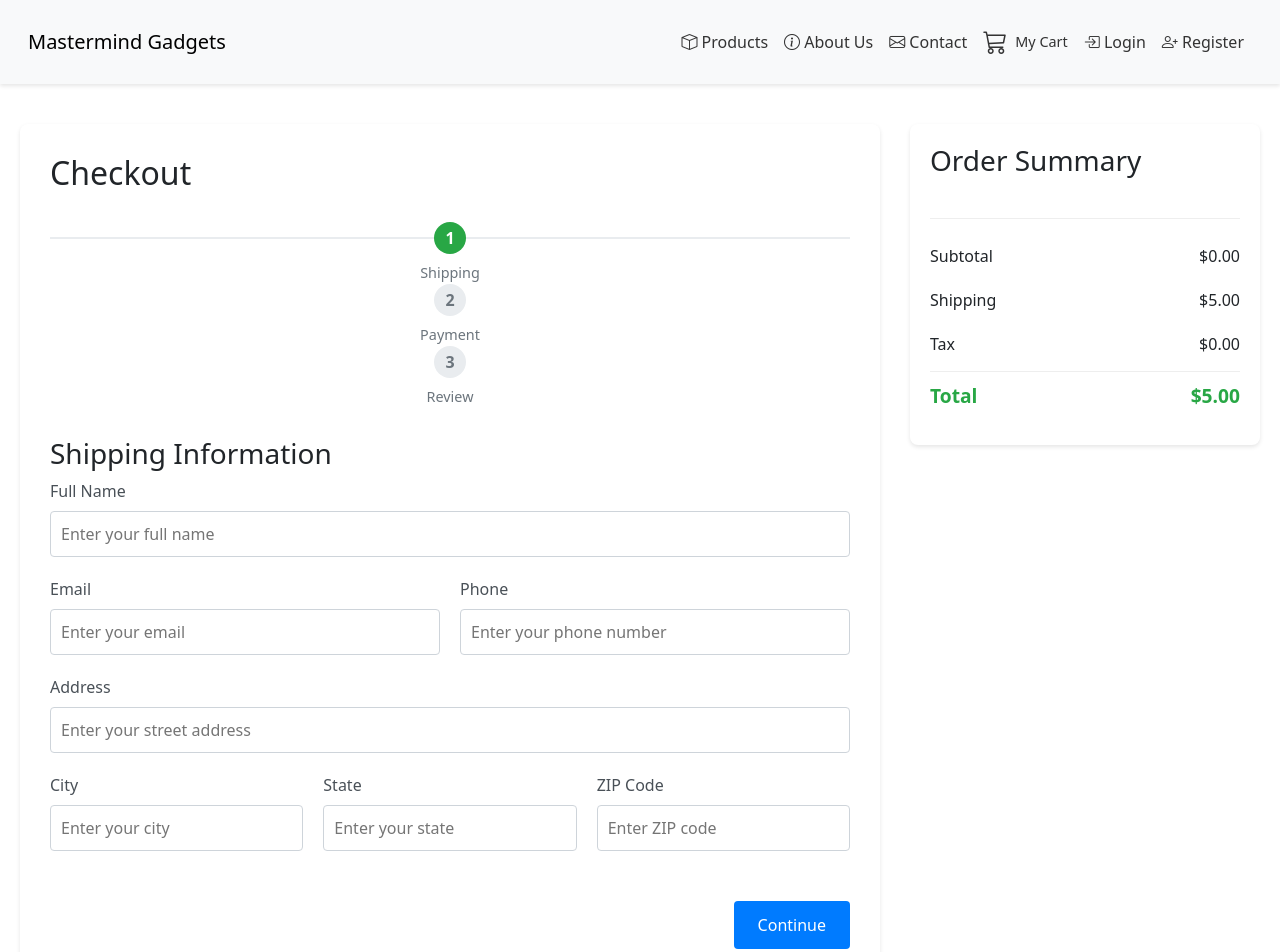
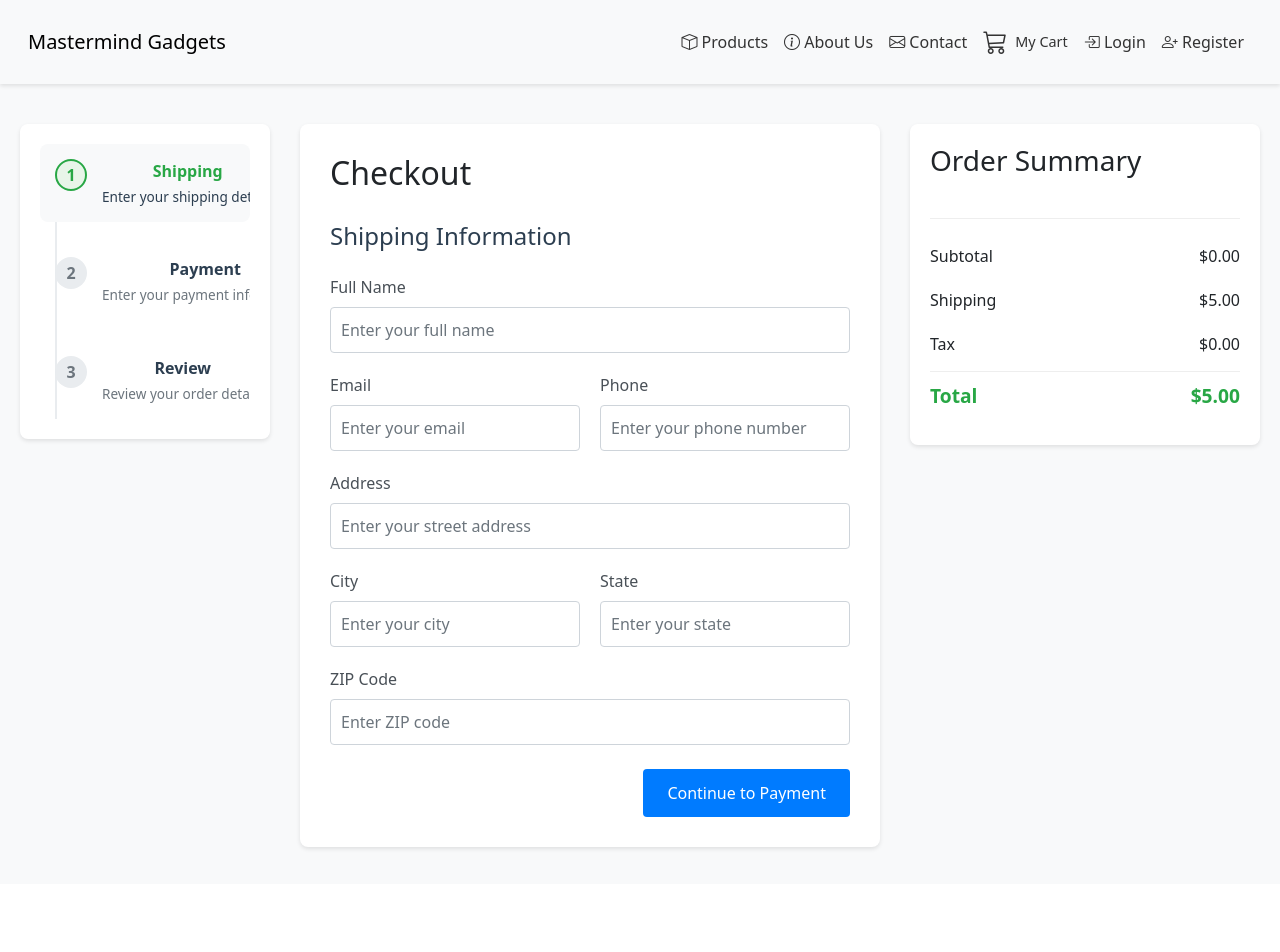
Before and after one commit to SgtSlaughter1/ecommerce, a Vue app: page /checkout in a window 1280 px wide. Shown: the top 952 px of the page. After the commit the page ends 884 px from the top, so only its background shows below. Built offline with nearby package versions, Linux system fonts and the light colour scheme.

Commit message:
MOD: Adjusted the checkout page layout

```diff
--- /dev/null
+++ b/src/components/FormComponent.vue
@@ -0,0 +1,144 @@
+<template>
+  <form @submit.prevent="handleSubmit" class="styled-form">
+    <div class="form-fields">
+      <div v-for="(field, index) in fields" :key="index" :class="['form-group', field.halfWidth ? 'half-width' : '']">
+        <label :for="field.name" class="form-label">{{ field.label }}</label>
+        <input v-if="field.type !== 'select'"
+          :type="field.type"
+          :name="field.name"
+          v-model="formData[field.name]"
+          :placeholder="field.placeholder"
+          :required="field.required"
+          class="form-input"
+        />
+        <select v-else v-model="formData[field.name]" class="form-select">
+          <option v-for="option in field.options" :key="option" :value="option">
+            {{ option }}
+          </option>
+        </select>
+      </div>
+    </div>
+    <div class="form-actions">
+      <button type="submit" class="btn btn-primary">{{ submitText }}</button>
+    </div>
+  </form>
+</template>
+
+<script>
+export default {
+  props: {
+    fields: {
+      type: Array,
+      required: true,
+    },
+    submitText: {
+      type: String,
+      default: "Submit",
+    },
+  },
+  data() {
+    return {
+      formData: {},
+    };
+  },
+  watch: {
+    fields: {
+      immediate: true,
+      handler(newFields) {
+        this.formData = newFields.reduce((acc, field) => {
+          acc[field.name] = field.default || "";
+          return acc;
+        }, {});
+      },
+    },
+  },
+  methods: {
+    handleSubmit() {
+      this.$emit("submit", this.formData);
+    },
+  },
+};
+</script>
+
+<style scoped>
+.styled-form {
+  width: 100%;
+}
+
+.form-fields {
+  display: grid;
+  grid-template-columns: repeat(2, 1fr);
+  gap: 20px;
+}
+
+.form-group {
+  grid-column: span 2;
+}
+
+.form-group.half-width {
+  grid-column: span 1;
+}
+
+.form-label {
+  display: block;
+  margin-bottom: 8px;
+  font-weight: 500;
+  color: #495057;
+}
+
+.form-input,
+.form-select {
+  width: 100%;
+  padding: 10px;
+  border: 1px solid #ced4da;
+  border-radius: 4px;
+  font-size: 1rem;
+  transition: border-color 0.2s ease, box-shadow 0.2s ease;
+}
+
+.form-input:focus,
+.form-select:focus {
+  outline: none;
+  border-color: #28a745;
+  box-shadow: 0 0 0 2px rgba(40, 167, 69, 0.25);
+}
+
+.form-input::placeholder {
+  color: #6c757d;
+}
+
+.form-actions {
+  margin-top: 24px;
+  display: flex;
+  justify-content: flex-end;
+}
+
+.btn {
+  padding: 12px 24px;
+  border-radius: 4px;
+  font-weight: 500;
+  cursor: pointer;
+  transition: all 0.3s ease;
+  border: none;
+}
+
+.btn-primary {
+  background: #007bff;
+  color: white;
+}
+
+.btn-primary:hover {
+  background: #0056b3;
+}
+
+@media (max-width: 768px) {
+  .form-fields {
+    grid-template-columns: 1fr;
+  }
+
+  .form-group,
+  .form-group.half-width {
+    grid-column: span 1;
+  }
+}
+</style>
--- a/src/views/CheckoutPage.vue
+++ b/src/views/CheckoutPage.vue
@@ -2,8 +2,8 @@
     <div class="checkout-page">
         <div class="checkout-container">
             <div class="checkout-steps">
-                <div class="checkout-main">
-                    <h2>Checkout</h2>
+                <!-- Steps Sidebar -->
+                <div class="steps-sidebar">
                     <div class="progress-bar">
                         <div
                             v-for="(step, index) in steps"
@@ -15,116 +15,44 @@
                             }"
                         >
                             <div class="step-number">{{ index + 1 }}</div>
+                            <div class="step-content">
                                 <div class="step-label">{{ step.label }}</div>
+                                <div class="step-description">{{ getStepDescription(index) }}</div>
                             </div>
-                    </div>
-
-                    <!-- Shipping Information -->
-                    <div v-show="currentStep === 0" class="checkout-form">
-                        <h3>Shipping Information</h3>
-                        <div class="form-group">
-                            <label>Full Name</label>
-                            <input
-                                type="text"
-                                v-model="shippingInfo.fullName"
-                                placeholder="Enter your full name"
-                            >
-                        </div>
-                        <div class="form-row">
-                            <div class="form-group">
-                                <label>Email</label>
-                                <input
-                                    type="email"
-                                    v-model="shippingInfo.email"
-                                    placeholder="Enter your email"
-                                >
-                            </div>
-                            <div class="form-group">
-                                <label>Phone</label>
-                                <input
-                                    type="tel"
-                                    v-model="shippingInfo.phone"
-                                    placeholder="Enter your phone number"
-                                >
-                            </div>
-                        </div>
-                        <div class="form-group">
-                            <label>Address</label>
-                            <input
-                                type="text"
-                                v-model="shippingInfo.address"
-                                placeholder="Enter your street address"
-                            >
-                        </div>
-                        <div class="form-row">
-                            <div class="form-group">
-                                <label>City</label>
-                                <input
-                                    type="text"
-                                    v-model="shippingInfo.city"
-                                    placeholder="Enter your city"
-                                >
-                            </div>
-                            <div class="form-group">
-                                <label>State</label>
-                                <input
-                                    type="text"
-                                    v-model="shippingInfo.state"
-                                    placeholder="Enter your state"
-                                >
-                            </div>
-                            <div class="form-group">
-                                <label>ZIP Code</label>
-                                <input
-                                    type="text"
-                                    v-model="shippingInfo.zipCode"
-                                    placeholder="Enter ZIP code"
-                                >
                         </div>
                     </div>
                 </div>
 
+                <!-- Main Content -->
+                <div class="checkout-main">
+                    <h2>Checkout</h2>
+
+                    <Transition mode="out-in">
+                        <!-- Shipping Information -->
+                        <div v-if="currentStep === 0" key="shipping" class="checkout-form">
+                            <h3>Shipping Information</h3>
+                            <FormComponent
+                                :fields="shippingFields"
+                                submitText="Continue to Payment"
+                                @submit="handleShippingSubmit"
+                            />
+                        </div>
+
                         <!-- Payment Information -->
-                    <div v-show="currentStep === 1" class="checkout-form">
+                        <div v-else-if="currentStep === 1" key="payment" class="checkout-form">
                             <h3>Payment Information</h3>
-                        <div class="form-group">
-                            <label>Card Number</label>
-                            <input
-                                type="text"
-                                v-model="paymentInfo.cardNumber"
-                                placeholder="Enter your card number"
-                            >
-                        </div>
-                        <div class="form-row">
-                            <div class="form-group">
-                                <label>Expiry Date</label>
-                                <input
-                                    type="text"
-                                    v-model="paymentInfo.expiryDate"
-                                    placeholder="MM/YY"
-                                >
-                            </div>
-                            <div class="form-group">
-                                <label>CVV</label>
-                                <input
-                                    type="text"
-                                    v-model="paymentInfo.cvv"
-                                    placeholder="CVV"
-                                >
-                            </div>
-                        </div>
-                        <div class="form-group">
-                            <label>Name on Card</label>
-                            <input
-                                type="text"
-                                v-model="paymentInfo.nameOnCard"
-                                placeholder="Enter name as shown on card"
-                            >
+                            <FormComponent
+                                :fields="paymentFields"
+                                submitText="Continue to Review"
+                                @submit="handlePaymentSubmit"
+                            />
+                            <div class="form-actions">
+                                <button class="btn btn-outline" @click="previousStep">Back to Shipping</button>
                             </div>
                         </div>
 
                         <!-- Order Review -->
-                    <div v-show="currentStep === 2" class="checkout-form">
+                        <div v-else key="review" class="checkout-form">
                             <h3>Review Order</h3>
                             <div class="review-section">
                                 <h4>Shipping Details</h4>
@@ -135,6 +63,9 @@
                                     <p>{{ shippingInfo.address }}</p>
                                     <p>{{ shippingInfo.city }}, {{ shippingInfo.state }} {{ shippingInfo.zipCode }}</p>
                                 </div>
+                                <div class="edit-section">
+                                    <button class="btn btn-link" @click="currentStep = 0">Edit Shipping</button>
+                                </div>
                             </div>
                             <div class="review-section">
                                 <h4>Payment Method</h4>
@@ -142,32 +73,16 @@
                                     <p>Card ending in {{ paymentInfo.cardNumber.slice(-4) }}</p>
                                     <p>Expiry: {{ paymentInfo.expiryDate }}</p>
                                 </div>
+                                <div class="edit-section">
+                                    <button class="btn btn-link" @click="currentStep = 1">Edit Payment</button>
                                 </div>
                             </div>
-
                             <div class="form-actions">
-                        <button
-                            v-if="currentStep > 0"
-                            class="btn btn-outline"
-                            @click="previousStep"
-                        >
-                            Back
-                        </button>
-                        <button
-                            v-if="currentStep < 2"
-                            class="btn btn-primary"
-                            @click="nextStep"
-                        >
-                            Continue
-                        </button>
-                        <button
-                            v-else
-                            class="btn btn-success"
-                            @click="placeOrder"
-                        >
-                            Place Order
-                        </button>
+                                <button class="btn btn-outline" @click="previousStep">Back to Payment</button>
+                                <button class="btn btn-success" @click="placeOrder">Place Order</button>
                             </div>
+                        </div>
+                    </Transition>
                 </div>
 
                 <!-- Order Summary -->
@@ -213,9 +128,13 @@
 
 <script>
 import { useCartStore } from '@/stores/cartStore'
+import FormComponent from '@/components/FormComponent.vue'
 
 export default {
     name: 'CheckoutPage',
+    components: {
+        FormComponent
+    },
     data() {
         return {
             store: useCartStore(),
@@ -239,18 +158,43 @@ export default {
                 expiryDate: '',
                 cvv: '',
                 nameOnCard: ''
-            }
+            },
+            shippingFields: [
+                { name: 'fullName', label: 'Full Name', type: 'text', placeholder: 'Enter your full name', required: true },
+                { name: 'email', label: 'Email', type: 'email', placeholder: 'Enter your email', required: true, halfWidth: true },
+                { name: 'phone', label: 'Phone', type: 'tel', placeholder: 'Enter your phone number', required: true, halfWidth: true },
+                { name: 'address', label: 'Address', type: 'text', placeholder: 'Enter your street address', required: true },
+                { name: 'city', label: 'City', type: 'text', placeholder: 'Enter your city', required: true, halfWidth: true },
+                { name: 'state', label: 'State', type: 'text', placeholder: 'Enter your state', required: true, halfWidth: true },
+                { name: 'zipCode', label: 'ZIP Code', type: 'text', placeholder: 'Enter ZIP code', required: true }
+            ],
+            paymentFields: [
+                { name: 'cardNumber', label: 'Card Number', type: 'text', placeholder: 'Enter your card number', required: true },
+                { name: 'expiryDate', label: 'Expiry Date', type: 'text', placeholder: 'MM/YY', required: true, halfWidth: true },
+                { name: 'cvv', label: 'CVV', type: 'text', placeholder: 'CVV', required: true, halfWidth: true },
+                { name: 'nameOnCard', label: 'Name on Card', type: 'text', placeholder: 'Enter name as shown on card', required: true }
+            ]
         }
     },
     methods: {
+        handleShippingSubmit(formData) {
+            console.log('Shipping form submitted:', formData);
+            this.shippingInfo = { ...formData };
+            this.currentStep = 1; // Explicitly set to payment step
+        },
+        handlePaymentSubmit(formData) {
+            console.log('Payment form submitted:', formData);
+            this.paymentInfo = { ...formData };
+            this.currentStep = 2; // Explicitly set to review step
+        },
         nextStep() {
             if (this.currentStep < 2) {
-                this.currentStep++
+                this.currentStep++;
             }
         },
         previousStep() {
             if (this.currentStep > 0) {
-                this.currentStep--
+                this.currentStep--;
             }
         },
         calculateTax() {
@@ -273,6 +217,14 @@ export default {
             })
             // Navigate to confirmation page
             this.$router.push('/order-confirmation')
+        },
+        getStepDescription(index) {
+            const descriptions = {
+                0: 'Enter your shipping details',
+                1: 'Enter your payment information',
+                2: 'Review your order details'
+            }
+            return descriptions[index]
         }
     }
 }
@@ -283,6 +235,8 @@ export default {
     padding: 20px;
     max-width: 1400px;
     margin: 0 auto;
+    background-color: #f8f9fa;
+    min-height: 100vh;
 }
 
 .checkout-container {
@@ -291,32 +245,34 @@ export default {
 
 .checkout-steps {
     display: grid;
-    grid-template-columns: 1fr 350px;
+    grid-template-columns: 250px 1fr 350px;
     gap: 30px;
     align-items: start;
 }
 
-.checkout-main {
+.steps-sidebar {
     background: white;
     border-radius: 8px;
     box-shadow: 0 2px 4px rgba(0,0,0,0.1);
-    padding: 30px;
+    padding: 20px;
+    position: sticky;
+    top: 20px;
 }
 
 .progress-bar {
     display: flex;
-    justify-content: space-between;
-    margin: 30px 0;
+    flex-direction: column;
+    gap: 20px;
     position: relative;
 }
 
 .progress-bar::before {
     content: '';
     position: absolute;
-    top: 15px;
-    left: 0;
-    right: 0;
-    height: 2px;
+    left: 15px;
+    top: 0;
+    bottom: 0;
+    width: 2px;
     background: #e9ecef;
     z-index: 1;
 }
@@ -325,9 +281,25 @@ export default {
     position: relative;
     z-index: 2;
     display: flex;
-    flex-direction: column;
-    align-items: center;
-    gap: 8px;
+    align-items: flex-start;
+    gap: 15px;
+    padding: 15px;
+    border-radius: 8px;
+    transition: all 0.3s ease;
+    cursor: pointer;
+    background: transparent;
+}
+
+.step.active {
+    background: #f8f9fa;
+}
+
+.step.active .step-label {
+    color: #28a745;
+}
+
+.step.active .step-description {
+    color: #2c3e50;
 }
 
 .step-number {
@@ -341,62 +313,72 @@ export default {
     font-weight: bold;
     color: #6c757d;
     transition: all 0.3s ease;
+    flex-shrink: 0;
+    border: 2px solid transparent;
 }
 
 .step.active .step-number {
-    background: #28a745;
-    color: white;
+    background: #e8f5e9;
+    color: #28a745;
+    border-color: #28a745;
 }
 
 .step.completed .step-number {
     background: #28a745;
     color: white;
+    border-color: transparent;
+}
+
+.step-content {
+    flex-grow: 1;
 }
 
 .step-label {
-    font-size: 0.9rem;
+    font-weight: 600;
+    color: #2c3e50;
+    margin-bottom: 4px;
+    transition: color 0.3s ease;
+}
+
+.step-description {
+    font-size: 0.85rem;
     color: #6c757d;
+    transition: color 0.3s ease;
+}
+
+.checkout-main {
+    background: white;
+    border-radius: 8px;
+    box-shadow: 0 2px 4px rgba(0,0,0,0.1);
+    padding: 30px;
 }
 
 .checkout-form {
     margin-top: 30px;
+    opacity: 1;
+    transition: opacity 0.3s ease;
 }
 
-.form-group {
-    margin-bottom: 20px;
+.checkout-form.v-enter-active,
+.checkout-form.v-leave-active {
+    transition: opacity 0.3s ease;
 }
 
-.form-row {
-    display: grid;
-    grid-template-columns: repeat(auto-fit, minmax(200px, 1fr));
-    gap: 20px;
+.checkout-form.v-enter-from,
+.checkout-form.v-leave-to {
+    opacity: 0;
 }
 
-label {
-    display: block;
-    margin-bottom: 8px;
-    font-weight: 500;
-    color: #495057;
-}
-
-input {
-    width: 100%;
-    padding: 10px;
-    border: 1px solid #ced4da;
-    border-radius: 4px;
-    font-size: 1rem;
-}
-
-input:focus {
-    outline: none;
-    border-color: #28a745;
-    box-shadow: 0 0 0 2px rgba(40, 167, 69, 0.25);
+.checkout-form h3 {
+    margin-bottom: 24px;
+    color: #2c3e50;
+    font-size: 1.5rem;
 }
 
 .form-actions {
-    margin-top: 30px;
+    margin-top: 24px;
     display: flex;
-    gap: 10px;
+    gap: 12px;
     justify-content: flex-end;
 }
 
@@ -406,6 +388,7 @@ input:focus {
     font-weight: 500;
     cursor: pointer;
     transition: all 0.3s ease;
+    border: none;
 }
 
 .btn-outline {
@@ -419,19 +402,8 @@ input:focus {
     color: white;
 }
 
-.btn-primary {
-    background: #007bff;
-    border: none;
-    color: white;
-}
-
-.btn-primary:hover {
-    background: #0056b3;
-}
-
 .btn-success {
     background: #28a745;
-    border: none;
     color: white;
 }
 
@@ -534,6 +506,32 @@ input:focus {
     color: #6c757d;
 }
 
+.edit-section {
+    margin-top: 10px;
+    text-align: right;
+}
+
+.edit-section button {
+    background: none;
+    border: none;
+    padding: 0;
+    font: inherit;
+    cursor: pointer;
+    outline: inherit;
+    color: #6c757d;
+    font-weight: 500;
+}
+
+@media (max-width: 1200px) {
+    .checkout-steps {
+        grid-template-columns: 1fr 350px;
+    }
+
+    .steps-sidebar {
+        display: none;
+    }
+}
+
 @media (max-width: 768px) {
     .checkout-steps {
         grid-template-columns: 1fr;
@@ -543,8 +541,8 @@ input:focus {
         position: static;
     }
 
-    .form-row {
-        grid-template-columns: 1fr;
+    .checkout-main {
+        padding: 20px;
     }
 }
 </style>
```
Lines whose indentation alone changed are shown as unchanged.
